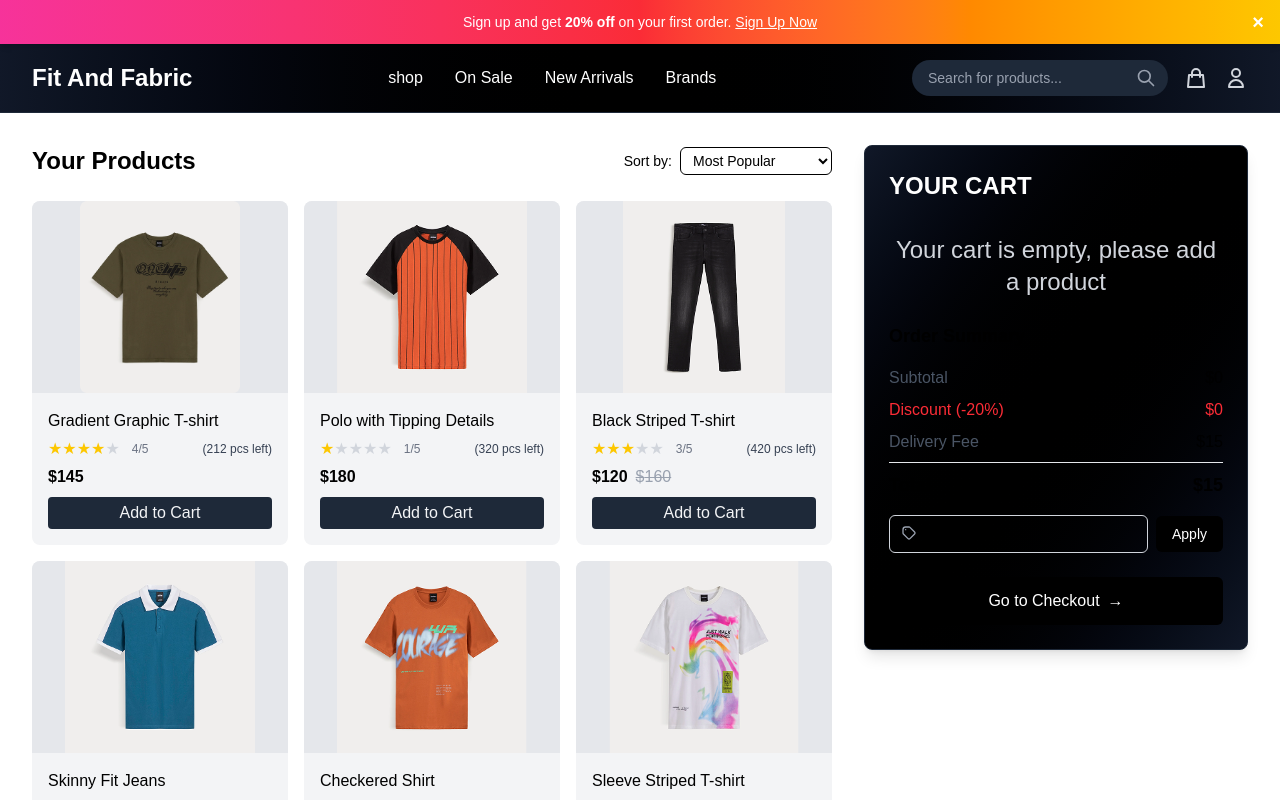
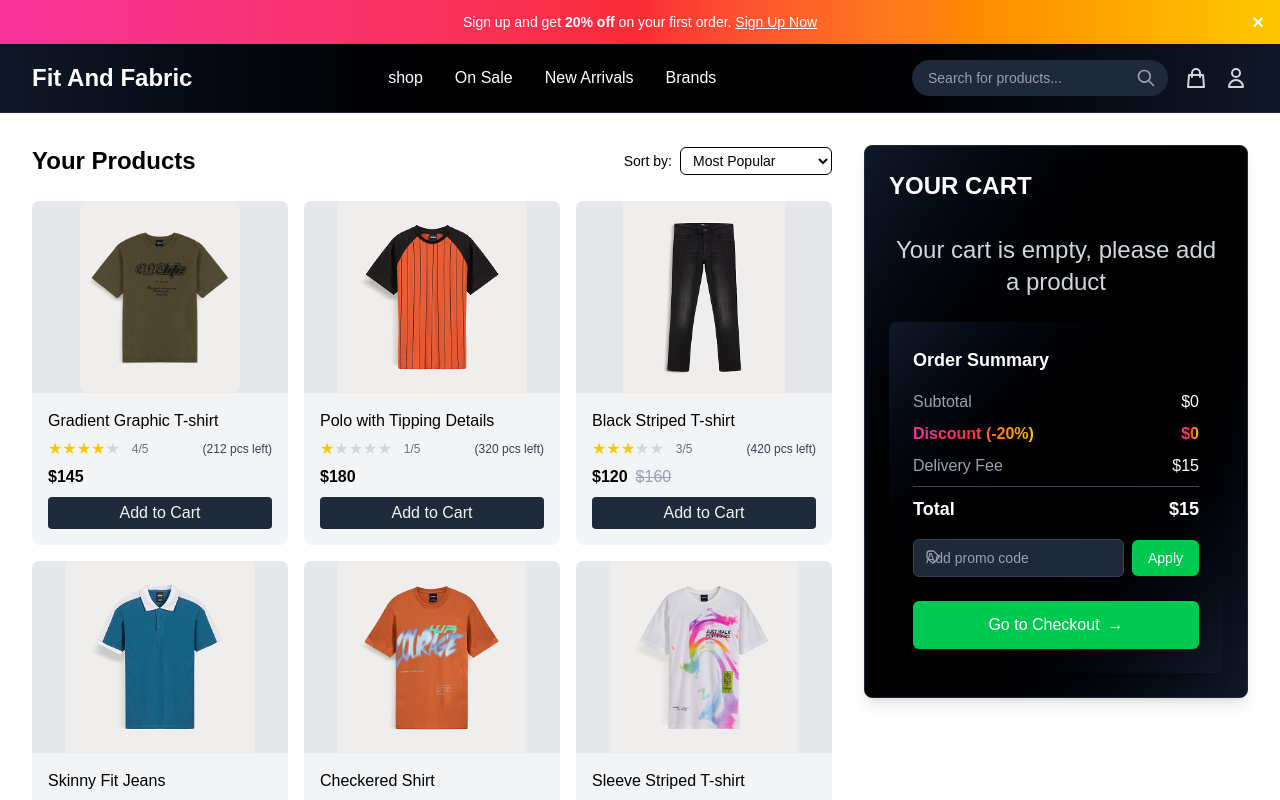
Before and after one commit to devo-ab/fit-and-fabric, a React (Vite) app: page / in a window 1280 px wide. Shown: the top 800 px of the page. Built offline with nearby package versions, Linux system fonts and the light colour scheme.

Commit message:
updated bg color of order summary

```diff
--- a/src/products/OrderSummary.jsx
+++ b/src/products/OrderSummary.jsx
@@ -20,23 +20,31 @@ export default function OrderSummary() {
   //   calculation start
 
   return (
-    <div className="mt-6">
-      <h3 className="font-bold text-lg mb-4">Order Summary</h3>
+    <div className="mt-6 bg-gradient-to-br from-gray-900 via-black to-gray-900 rounded-lg p-6 text-white shadow-lg">
+  <h3 className="font-bold text-lg mb-4 text-white">Order Summary</h3>
 
   <div className="space-y-2 mb-4">
     <div className="flex justify-between">
-          <span className="text-gray-600">Subtotal</span>
+      <span className="text-gray-400">Subtotal</span>
       <span className="font-medium">${subTotal}</span>
     </div>
-        <div className="flex justify-between text-red-500">
-          <span>Discount (-20%)</span>
-          {state.addToCard.length === 0 ? <span>$0</span> : <span>-${discount}</span>}
+
+    {/* Discount with announcement gradient */}
+    <div className="flex justify-between font-semibold">
+      <span className="bg-gradient-to-r from-pink-500 via-red-500 to-yellow-400 bg-clip-text text-transparent">
+        Discount (-20%)
+      </span>
+      <span className="bg-gradient-to-r from-pink-500 via-red-500 to-yellow-400 bg-clip-text text-transparent">
+        {state.addToCard.length === 0 ? "$0" : `-${discount}`}
+      </span>
     </div>
+
     <div className="flex justify-between">
-          <span className="text-gray-600">Delivery Fee</span>
+      <span className="text-gray-400">Delivery Fee</span>
       <span className="font-medium">$15</span>
     </div>
-        <div className="flex justify-between font-bold text-lg pt-2 border-t border-gray-200">
+
+    <div className="flex justify-between font-bold text-lg pt-2 border-t border-gray-700">
       <span>Total</span>
       {state.addToCard.length === 0 ? <span>$15</span> : <span>${total}</span>}
     </div>
@@ -48,25 +56,26 @@ export default function OrderSummary() {
       <input
         type="text"
         placeholder="Add promo code"
-            className="w-full border border-gray-300 rounded-md py-2 px-3 text-sm"
+        className="w-full bg-gray-800 text-white placeholder-gray-400 border border-gray-700 rounded-md py-2 px-3 text-sm focus:outline-none focus:ring-2 focus:ring-green-500"
       />
-          <span className="absolute left-3 top-2.5">
-            <OrSummary></OrSummary>
+      <span className="absolute left-3 top-2.5 text-gray-400">
+        <OrSummary />
       </span>
     </div>
-        <button className="bg-black text-white rounded-md px-4 py-2 text-sm">Apply</button>
+    <button className="bg-green-500 hover:bg-green-600 text-white rounded-md px-4 py-2 text-sm transition-colors">
+      Apply
+    </button>
   </div>
-      {/* Promo Code */}
 
   {/* Checkout Button */}
   <a
     href="#"
-        className="block bg-black text-white text-center py-3 rounded-md hover:bg-gray-800 transition-colors"
+    className="block bg-green-500 hover:bg-green-600 text-white text-center py-3 rounded-md transition-colors font-medium"
   >
     Go to Checkout
     <span className="inline-block ml-2">→</span>
   </a>
-      {/* Checkout Button */}
 </div>
+
   );
 }
```
Lines whose indentation alone changed are shown as unchanged.
